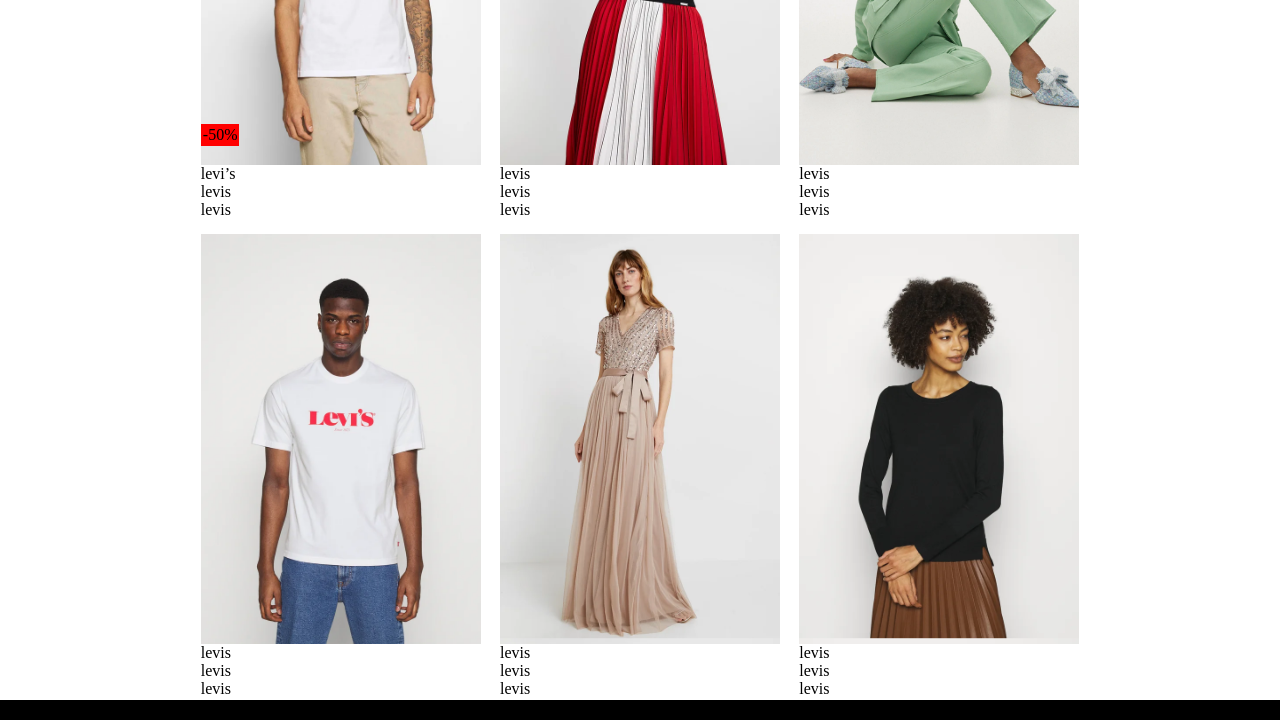
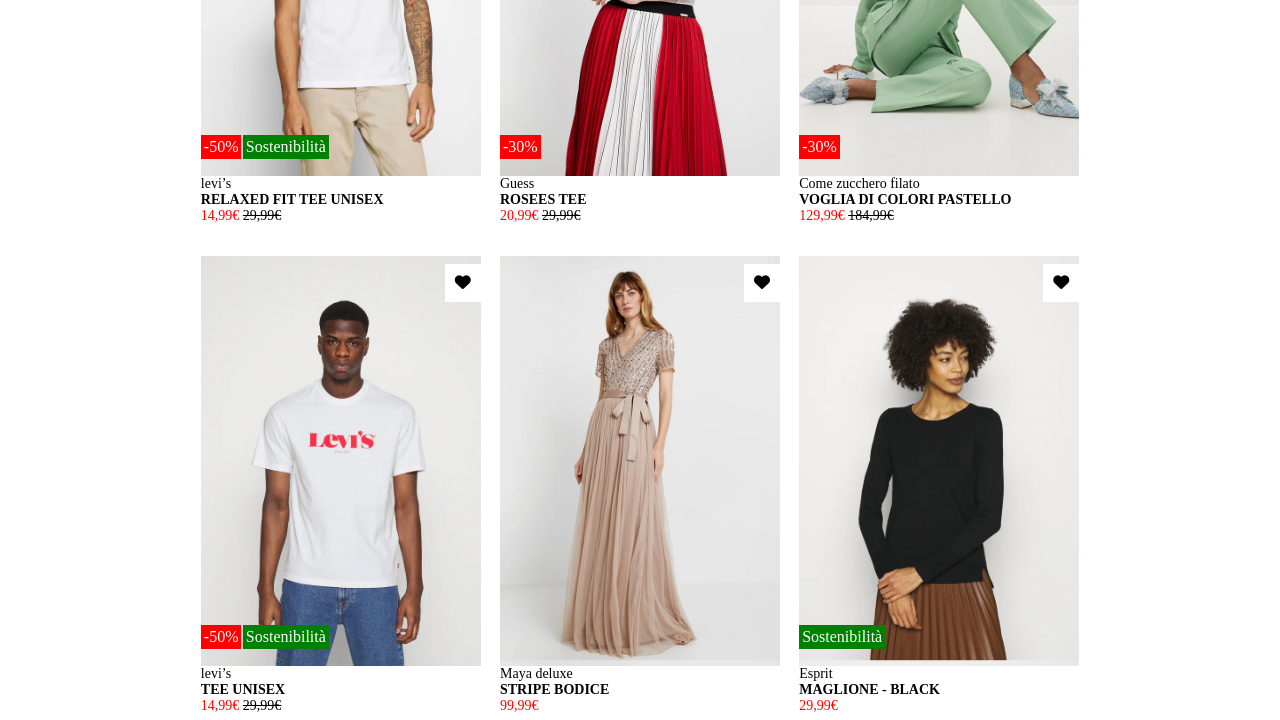
Before and after one commit to AlesciDavide/html-css-boolando, a plain HTML site: page index.html in a window 1280 px wide. Shown: the part 370-1090 px from the top of the page. Drawn offline with Linux system fonts and the light colour scheme.

Commit message:
heart position

```diff
--- a/css/style.css
+++ b/css/style.css
@@ -55,7 +55,7 @@
 section.parent_article_due article{
     width: 280px;
     height: 410px;
-    margin: .8rem .6rem 3.5rem .6rem;
+    margin: 1.5rem .6rem 3.5rem .6rem;
     position: relative;
 }
 
@@ -63,6 +63,7 @@
 section.parent_article_due article div p{
     position: absolute;
     top: 100%;
+    font-size: 14px;
 }
 
 
@@ -74,12 +75,40 @@
 .bg_red{
     position: absolute;
     background-color: red;
-    padding: 2px;
+    padding: 3px;
     top: 90%;
+    color: white;
 }
 .bg_green{
+    position: absolute;
+    background-color: #008000;
+    padding: 3px;
+    top: 90%;
+    left: 15%;
+    color: white;
+}
 
+.bg_green_due{
+    position: absolute;
+    background-color: #008000;
+    padding: 3px;
+    top: 90%;
+    color: white;
 }
+
+.bg_heart{
+    position: absolute;
+    background-color: white;
+    padding: 10px;
+    top: 2%;
+    right: 0;
+}
+
+
+.red_text{
+    color: red;
+}
+
 
 /* background article main */
 
@@ -132,6 +161,7 @@
     justify-content: space-around;
     padding: 20px;
     color: white;
+    margin-top: 20px;
 }
 
 section.footer_booleando div ul{
--- a/index.html
+++ b/index.html
@@ -39,10 +39,10 @@
                             levi’s
                         </span>
                         <span>
-                            levis
+                            <strong>RELAXED FIT TEE UNISEX</strong>
                         </span>
                         <span>
-                            levis
+                            <span class="red_text">14,99&euro;</span> <s>29,99&euro;</s>
                         </span>
                     </p>
                     <span class="bg_red">
@@ -51,36 +51,51 @@
                     <span class="bg_green">
                         Sostenibilità
                     </span>
+                    <span class="bg_heart">
+                        <i class="fa-solid fa-heart"></i>
+                    </span>
                 </div>
             </article>
             <article>
                 <div>
                     <p class="flex_col">
                         <span>
-                            levis
+                            Guess
                         </span>
                         <span>
-                            levis
+                            <strong>ROSEES TEE</strong>
                         </span>
                         <span>
-                            levis
+                            <span class="red_text">20,99&euro;</span> <s>29,99&euro;</s>
                         </span>
                     </p>
+                    <span class="bg_red">
+                        -30%
+                    </span>
+                    <span class="bg_heart">
+                        <i class="fa-solid fa-heart"></i>
+                    </span>
                 </div>
             </article>
             <article>
                 <div>
                     <p class="flex_col">
                         <span>
-                            levis
+                            Come zucchero filato
                         </span>
                         <span>
-                            levis
+                            <strong>VOGLIA DI COLORI PASTELLO</strong>
                         </span>
                         <span>
-                            levis
+                            <span class="red_text">129,99&euro;</span> <s>184,99&euro;</s>
                         </span>
                     </p>
+                    <span class="bg_red">
+                        -30%
+                    </span>
+                    <span class="bg_heart">
+                        <i class="fa-solid fa-heart"></i>
+                    </span>
                 </div>
             </article>
         </section>
@@ -89,45 +104,63 @@
                 <div>
                     <p class="flex_col">
                         <span>
-                            levis
+                            levi’s
                         </span>
                         <span>
-                            levis
+                            <strong>TEE UNISEX</strong>
                         </span>
                         <span>
-                            levis
+                            <span class="red_text">14,99&euro;</span> <s>29,99&euro;</s>
                         </span>
                     </p>
+                    <span class="bg_red">
+                        -50%
+                    </span>
+                    <span class="bg_green">
+                        Sostenibilità
+                    </span>
+                    <span class="bg_heart">
+                        <i class="fa-solid fa-heart"></i>
+                    </span>
                 </div>
             </article>
             <article>
                 <div>
                     <p class="flex_col">
                         <span>
-                            levis
+                            Maya deluxe
                         </span>
                         <span>
-                            levis
+                            <strong>STRIPE BODICE</strong>
                         </span>
                         <span>
-                            levis
+                            <span class="red_text">99,99&euro;</span>
                         </span>
                     </p>
+                    <span class="bg_heart">
+                        <i class="fa-solid fa-heart"></i>
+                    </span>
                 </div>
             </article>
             <article>
                 <div>
                     <p class="flex_col">
                         <span>
-                            levis
+                            Esprit
                         </span>
                         <span>
-                            levis
+                            <STRong>MAGLIONE - BLACK</STRong>
                         </span>
                         <span>
-                            levis
+                            <span class="red_text">29,99&euro;</span>
                         </span>
                     </p>
+                    <span class="bg_green_due">
+                        Sostenibilità
+                    </span>
+                    <span class="bg_heart">
+                        <i class="fa-solid fa-heart"></i>
+                    </span>
                 </div>
             </article>
         </section>
```
